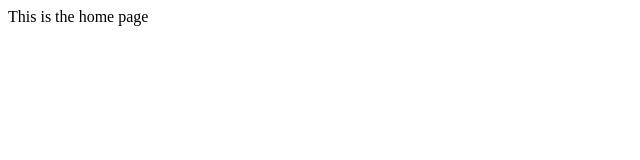
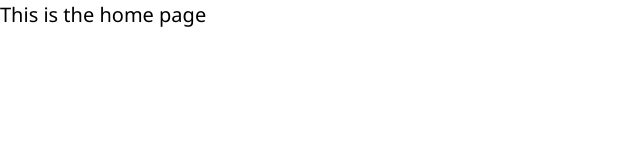
Before and after one commit to frontendtony/next-starter, a Next.js app: page / in a window 1280 px wide. Shown: the top 160 px of the page, without its empty margins (0-640 px from the left). Built offline with nearby package versions, Linux system fonts and the light colour scheme.

Commit message:
configure tailwindcss

```diff
--- a/package.json
+++ b/package.json
@@ -22,8 +22,10 @@
     "tailwindcss": "^1.3.5"
   },
   "devDependencies": {
+    "@fullhuman/postcss-purgecss": "^2.1.2",
     "@types/node": "^13.13.4",
     "@types/react": "^16.9.34",
+    "postcss-preset-env": "^6.7.0",
     "typescript": "^3.8.3"
   }
 }
--- /dev/null
+++ b/postcss.config.js
@@ -0,0 +1,20 @@
+// https://github.com/zeit/next.js/blob/canary/examples/with-tailwindcss/postcss.config.js
+
+module.exports = {
+  plugins: [
+    'tailwindcss',
+    // Remove unused tailwind classess in production to reduce bundle size
+    ...(process.env.NODE_ENV === 'production'
+      ? [
+          [
+            '@fullhuman/postcss-purgecss',
+            {
+              content: ['./pages/**/*.{js,jsx,ts,tsx}', './components/**/*.{js,jsx,ts,tsx}'],
+              defaultExtractor: (content) => content.match(/[\w-/:]+(?<!:)/g) || [],
+            },
+          ],
+        ]
+      : []),
+    'postcss-preset-env',
+  ],
+};
--- /dev/null
+++ b/src/pages/_app.tsx
@@ -0,0 +1,8 @@
+import { AppProps } from 'next/app';
+import '../styles/index.css';
+
+function MyApp({ Component, pageProps }: AppProps) {
+  return <Component {...pageProps} />;
+}
+
+export default MyApp;
--- a/src/pages/index.tsx
+++ b/src/pages/index.tsx
@@ -1,5 +1,5 @@
 function Home() {
-  return <div>This is the home page</div>;
+  return <div className="text-xl">This is the home page</div>;
 }
 
 export default Home;
--- /dev/null
+++ b/src/styles/index.css
@@ -0,0 +1,20 @@
+/* This provides some nice defaults to override browser styles for consistency */
+@tailwind base;
+
+/* Uncomment this if you need tailwind components */
+/* @tailwind components; */
+
+/* All the fun things start here */
+@tailwind utilities;
+
+* {
+  /*
+    Don't have to always explicitly make a parent relative when I want to
+    absolutely position an element. No harm in just making everything relative
+  */
+  position: relative;
+}
+
+html {
+  font-family: Museo-Sans, 'Segoe UI', 'Helvetica Neue', Arial, 'Noto Sans', sans-serif;
+}
```
Also changed, not shown: 1 other file (tests, documents, lock files or other folders).
